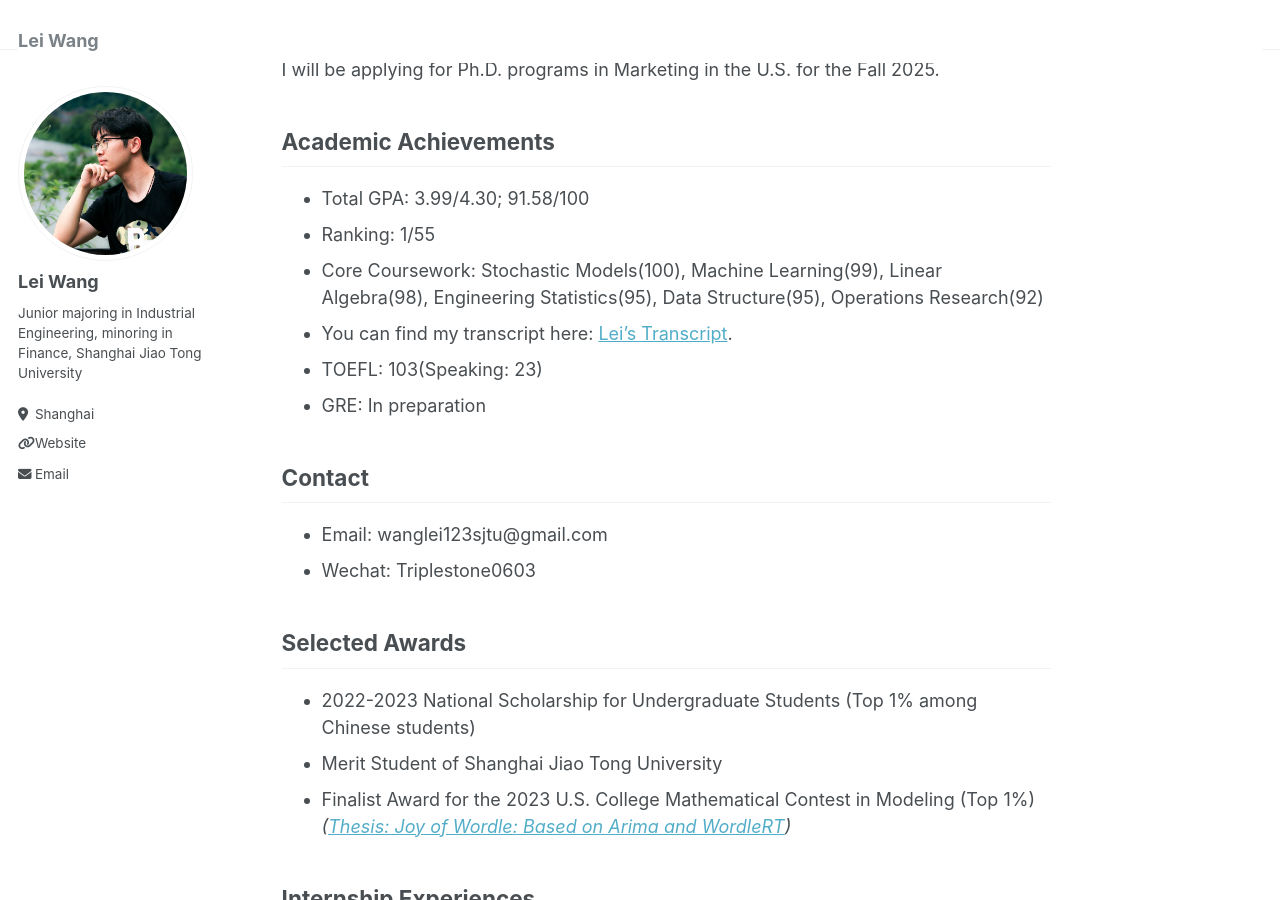
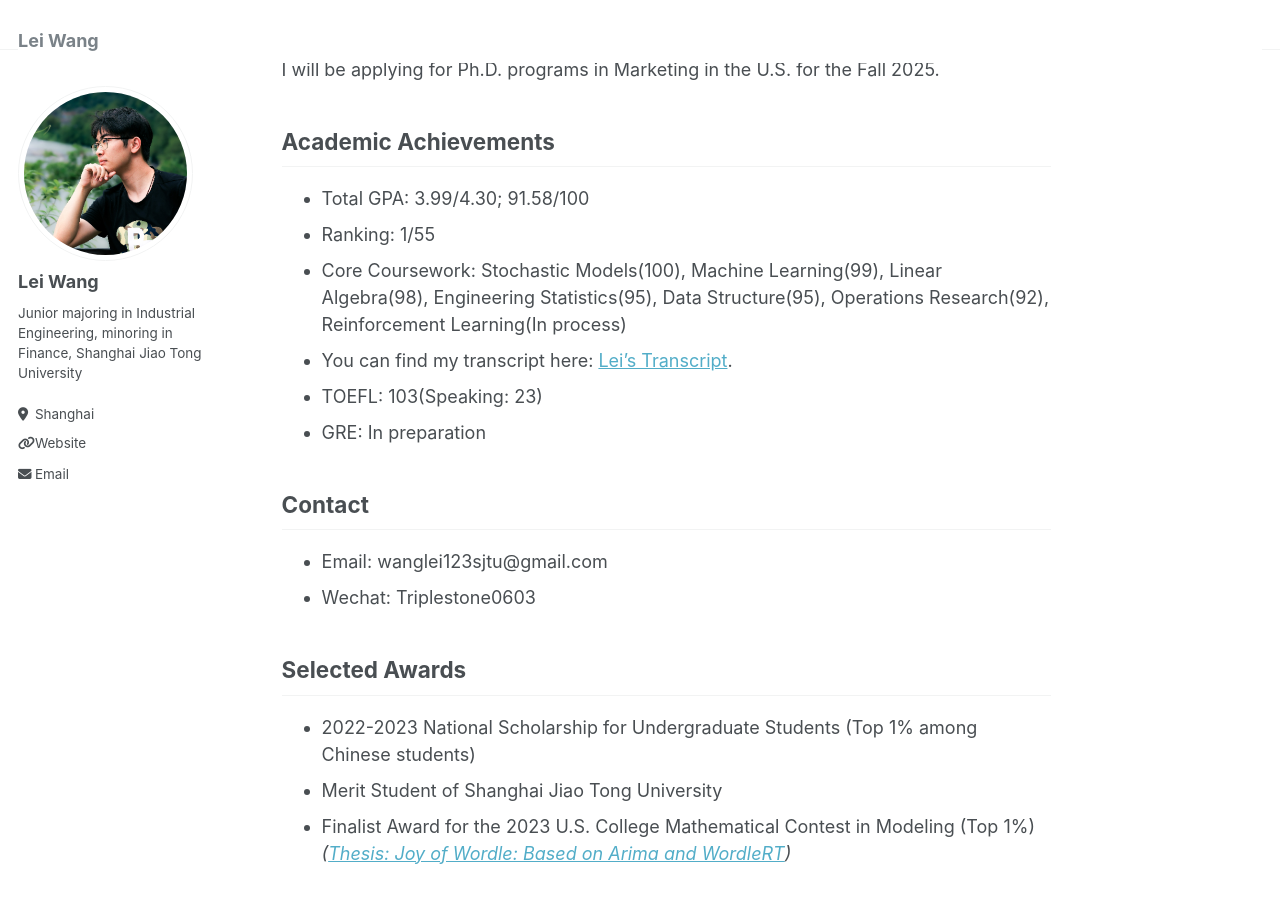
Before and after one commit to Wanglei123SJTU/Wanglei123SJTU.github.io, a Jekyll site: the page built from _pages/about.md, in a window 1280 px wide and 900 px high, scrolled down 463 px. Built offline with Jekyll 4.4.1, drawn with Linux system fonts in a browser that asks for light colours.

Commit message:
Update about.md

```diff
--- a/_pages/about.md
+++ b/_pages/about.md
@@ -21,7 +21,7 @@ Academic Achievements
 ------
 * Total GPA: 3.99/4.30; 91.58/100
 * Ranking: 1/55
-* Core Coursework: Stochastic Models(100), Machine Learning(99), Linear Algebra(98), Engineering Statistics(95), Data Structure(95), Operations Research(92)
+* Core Coursework: Stochastic Models(100), Machine Learning(99), Linear Algebra(98), Engineering Statistics(95), Data Structure(95), Operations Research(92), Reinforcement Learning(In process)
 * You can find my transcript here: [Lei's Transcript](../files/Lei_Transcript.pdf).
 * TOEFL: 103(Speaking: 23)
 * GRE: In preparation
```
